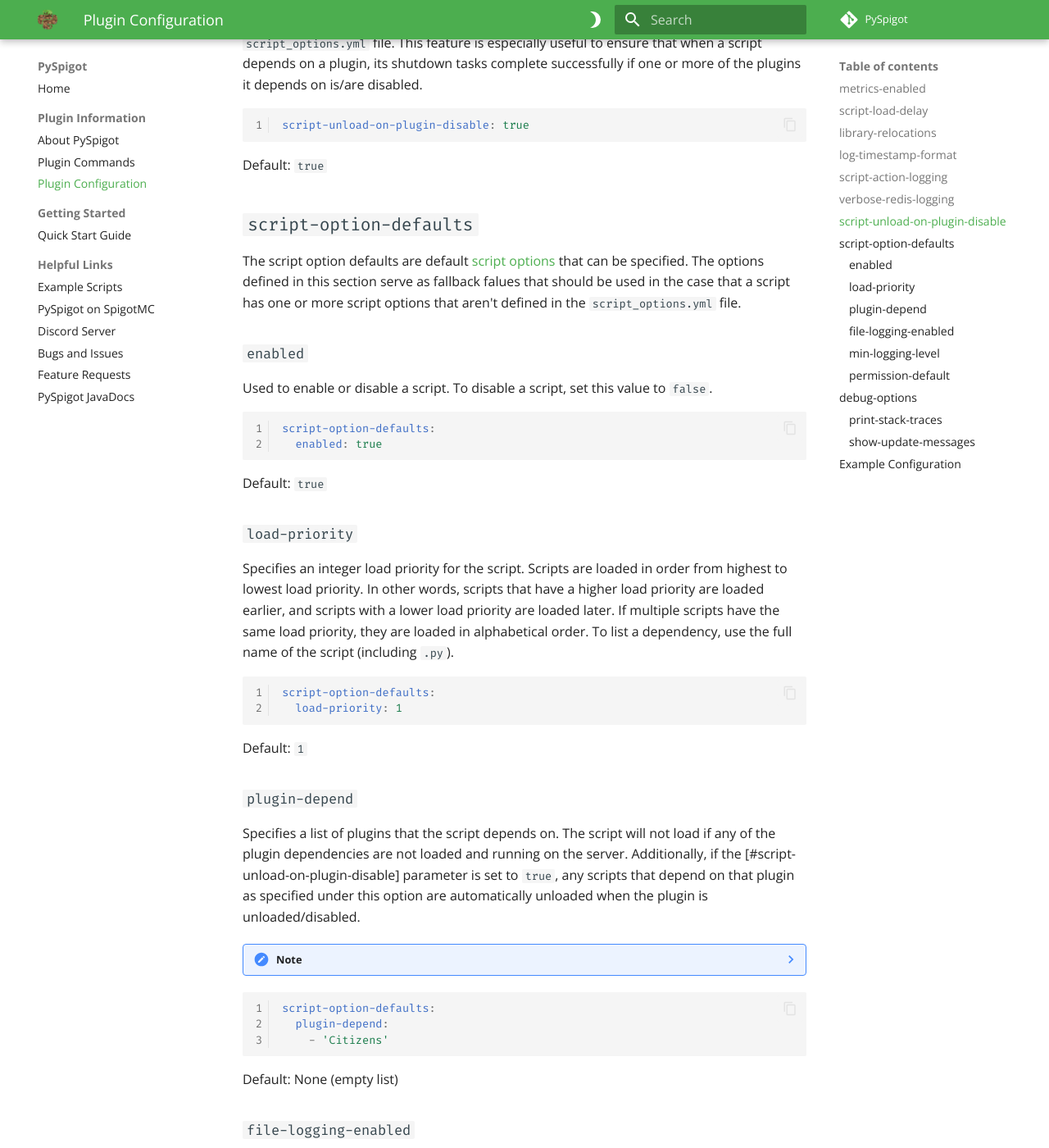
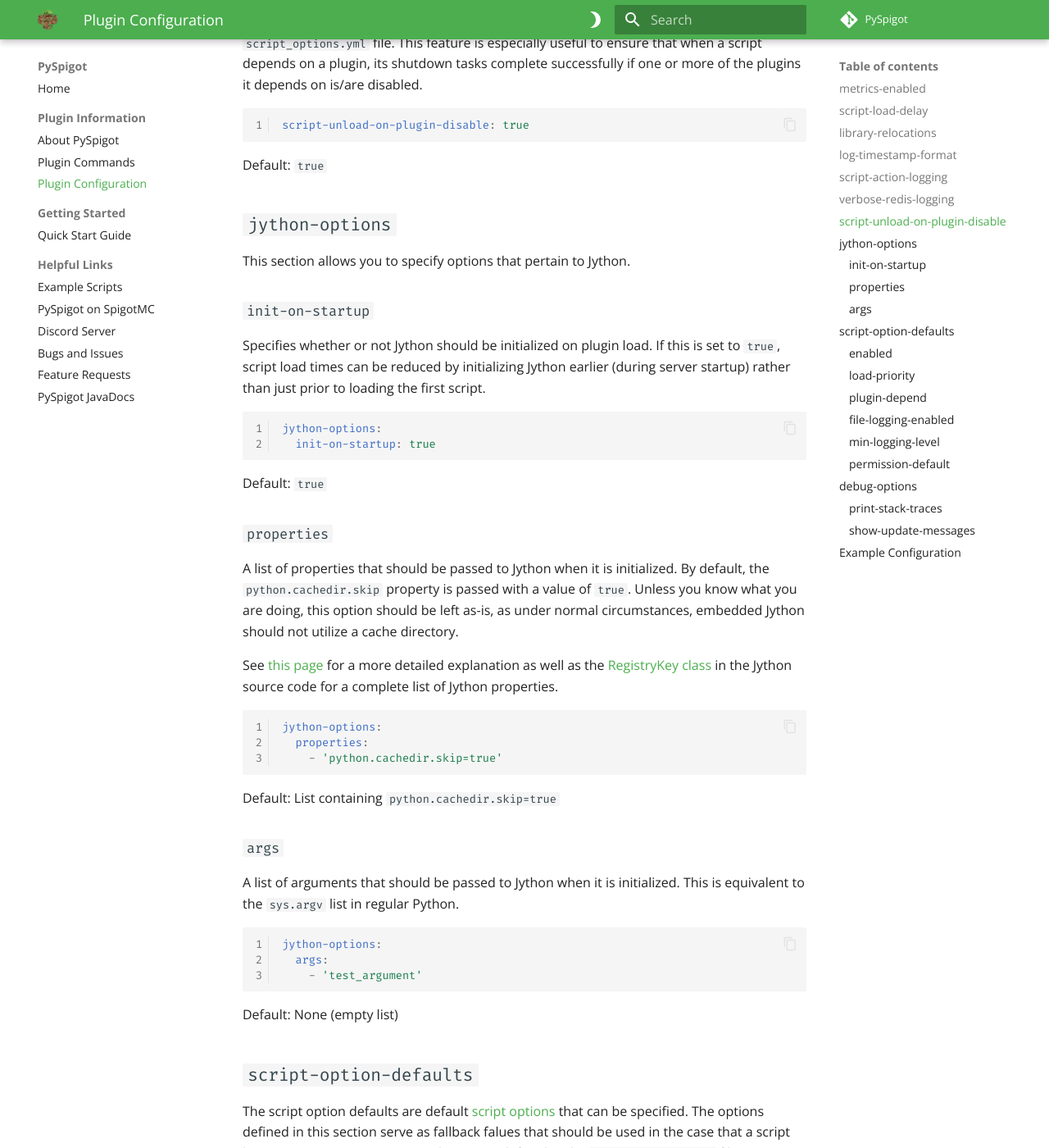
Before and after one commit to magicmq/pyspigot-documentation, an MkDocs documentation site: the page built from docs/pyspigot/pluginconfiguration.md, in a window 1280 px wide and 1400 px high, scrolled down 1998 px. Shown: the whole window at 82% size. Built offline with MkDocs 1.6.1 and Material for MkDocs 9.7.7, drawn with Linux system fonts in a browser that asks for light colours; comment, search, counter and statistics services are not loaded; some of the changed text lies outside the part shown.

Commit message:
Update config documentation

````diff
--- a/docs/pyspigot/pluginconfiguration.md
+++ b/docs/pyspigot/pluginconfiguration.md
@@ -72,6 +72,47 @@ script-unload-on-plugin-disable: true
 ```
 
 Default: `true`
+
+## `jython-options`
+
+This section allows you to specify options that pertain to Jython.
+
+### `init-on-startup`
+
+Specifies whether or not Jython should be initialized on plugin load. If this is set to `true`, script load times can be reduced by initializing Jython earlier (during server startup) rather than just prior to loading the first script.
+
+``` yaml linenums="1"
+jython-options:
+  init-on-startup: true
+```
+
+Default: `true`
+
+### `properties`
+
+A list of properties that should be passed to Jython when it is initialized. By default, the `python.cachedir.skip` property is passed with a value of `true`. Unless you know what you are doing, this option should be left as-is, as under normal circumstances, embedded Jython should not utilize a cache directory.
+
+See [this page](https://www.jython.org/registry.html) for a more detailed explanation as well as the [RegistryKey class](https://github.com/jython/jython/blob/master/src/org/python/core/RegistryKey.java) in the Jython source code for a complete list of Jython properties.
+
+``` yaml linenums="1"
+jython-options:
+  properties:
+    - 'python.cachedir.skip=true'
+```
+
+Default: List containing `python.cachedir.skip=true`
+
+### `args`
+
+A list of arguments that should be passed to Jython when it is initialized. This is equivalent to the `sys.argv` list in regular Python.
+
+``` yaml linenums="1"
+jython-options:
+  args:
+    - 'test_argument'
+```
+
+Default: None (empty list)
 
 ## `script-option-defaults`
 
@@ -205,6 +246,16 @@ script-action-logging: true
 verbose-redis-logging: true
 # If true, scripts will be automatically unloaded if a plugin the script depends on is unloaded. This is especially useful to ensure script shutdown tasks that require a depending plugin complete successfully (prior to the plugin being unloaded).
 script-unload-on-plugin-disable: true
+# Options that pertain to Jython. Changing options in this section requires a server restart.
+jython-options:
+  # If true, the Jython runtime will be initialized during plugin load/server start. If false, the Jython runtime will not be initialized until the first script is loaded.
+  init-on-startup: true
+  # A list of system properties that will be passed to Jython. For a complete list, see https://javadoc.io/doc/org.python/jython-standalone/latest/org/python/core/RegistryKey.html
+  properties:
+    - 'python.cachedir.skip=true'
+  # A list of args to pass to Jython when initialized. Equivalent to sys.argv in Python.
+  args:
+    - ''
 # Default values for script options. If one or more options are not defined in the script_options.yml for the script, then PySpigot will fall back to these values.
 script-option-defaults:
   # Whether the script is enabled
````
Also changed, not shown: other parts of docs/pyspigot/pluginconfiguration.md (+0 -4 lines).
